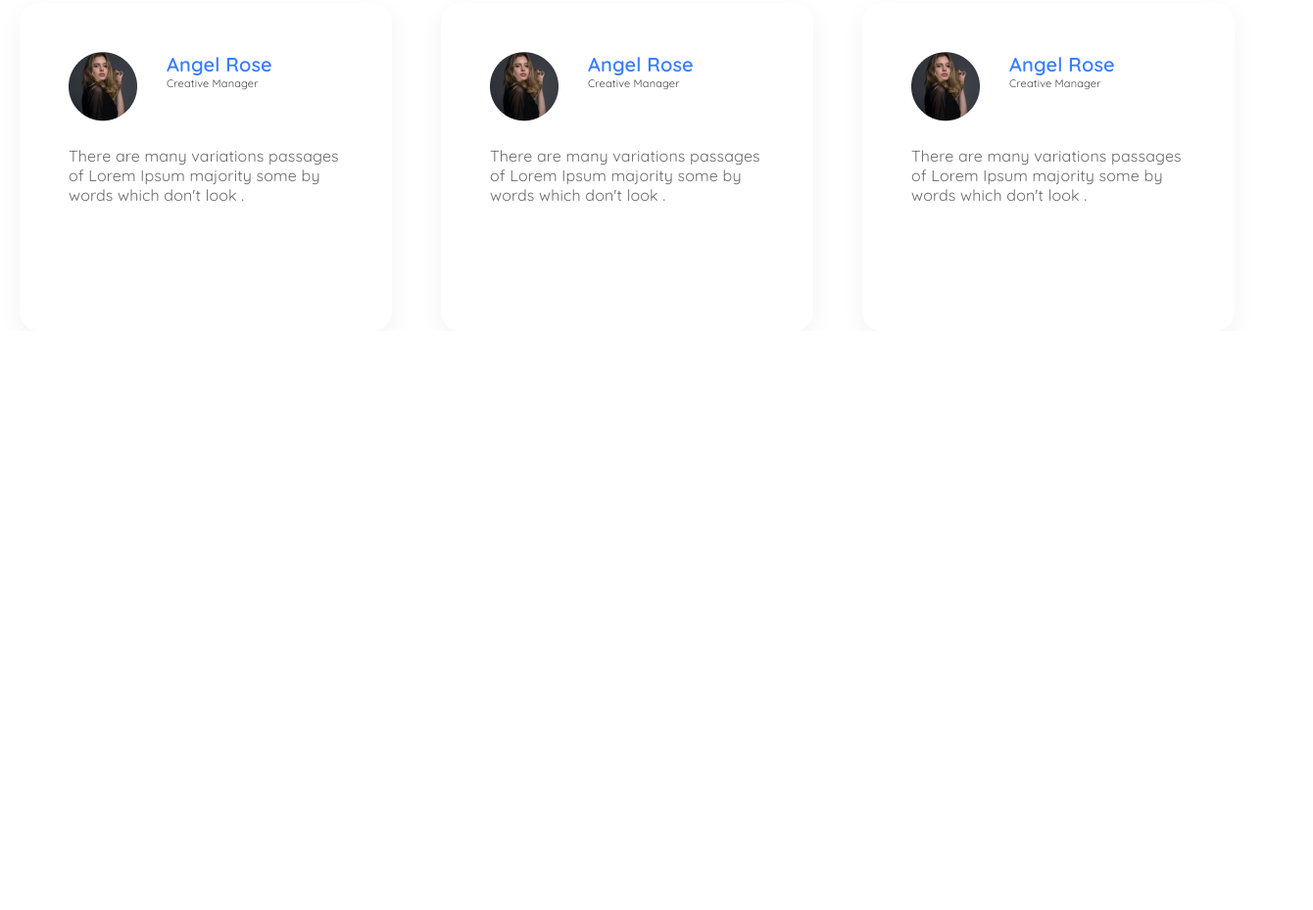
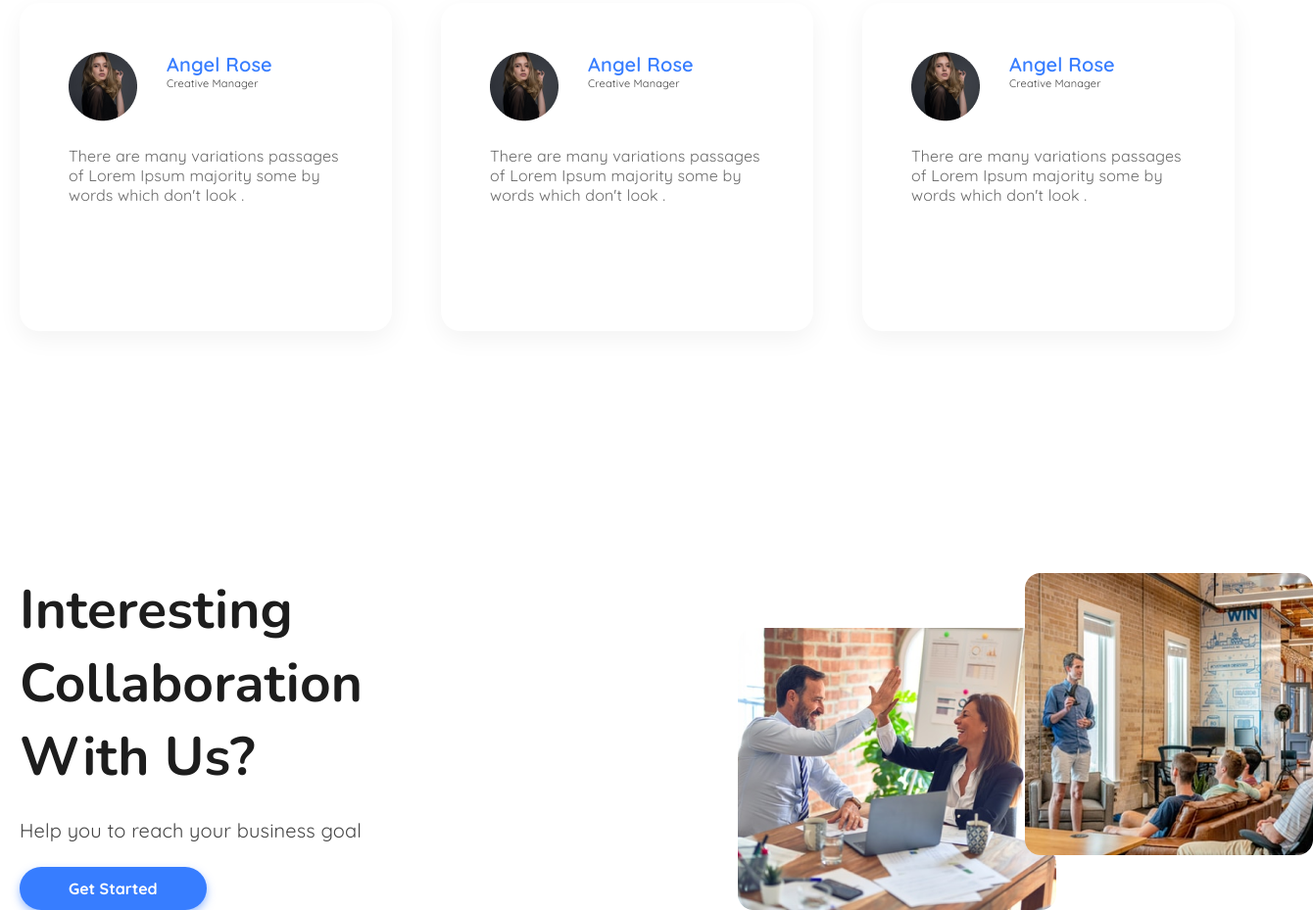
Before and after one commit to maksim-dev1911/creative-agency-landing, a website: page src/index.html in a window 1280 px wide. Shown: the part 3829-4758 px from the top of the page at 98% size, 1340 px wide, since content can reach past the window. Before the commit the page ends 4167 px from the top, so only its background shows below. Drawn offline with nearby package versions, Linux system fonts and the light colour scheme; files that its build step writes are made by us from their sources.

Commit message:
Add new section collaboration

```diff
--- a/src/index.html
+++ b/src/index.html
@@ -94,7 +94,8 @@
         <div class="services__container-text">
             <h2 class="services__left-align title title--primary ">Our Services</h2>
             <h3 class="services__left-align title title--secondary">Perfect and Fast Movement</h3>
-            <p class="description services__text-align-description">We move with make a Creative Strategy for help your business goal, we help
+            <p class="description services__text-align-description">We move with make a Creative Strategy for help your
+                business goal, we help
                 to
                 improve your income by a services we have. make your content look interesting and make people look for
                 your
@@ -126,7 +127,8 @@
     <section class="portfolio">
         <h2 class="title title--primary">Our Portfolio</h2>
         <h3 class="title title--secondary">What do we do</h3>
-        <p class="description portfolio__max-width-description">all projects that we have already done , proven can help to use more
+        <p class="description portfolio__max-width-description">all projects that we have already done , proven can help
+            to use more
             comfortable, then can used by client from our business</p>
         <div class="portfolio__cards">
             <div class="portfolio__card">
@@ -188,6 +190,17 @@
             </div>
         </div>
     </section>
+    <section class="collaboration">
+        <div class="collaboration__block-left">
+            <h3 class="title title--secondary collaboration__align-left">Interesting Collaboration With Us?</h3>
+            <p class="description collaboration__align-left">Help you to reach your business goal</p>
+            <button class="button button--primary">Get Started</button>
+        </div>
+        <div class="collaboration__block-right">
+            <img class="collaboration__background-img-one" src="images/background-img3.png">
+            <img class="collaboration__background-img-two" src="images/background-img4.png">
+        </div>
+    </section>
 </main>
 </body>
 
--- a/src/scss/index.scss
+++ b/src/scss/index.scss
@@ -349,5 +349,42 @@ body {
     justify-content: center;
     margin-top: 50px;
   }
+}
 
+.collaboration {
+  margin-top: 247px;
+  display: flex;
+
+  &__align-left {
+    text-align: left;
+  }
+
+  &__block-left {
+    max-width: 491px;
+
+    p {
+      margin-top: 25px;
+    }
+
+    button {
+      margin-top: 25px;
+    }
+  }
+
+  &__block-right {
+
+  }
+
+  &__background-img-one {
+    position: absolute;
+    left: 753px;
+    top: 4470px;
+    max-width: 325px;
+  }
+
+  &__background-img-two {
+    position: absolute;
+    left: 1046px;
+    max-width: 294px;
+  }
 }
```
Also changed, not shown: src/images/background-img3.png (added), src/images/background-img4.png (added).
